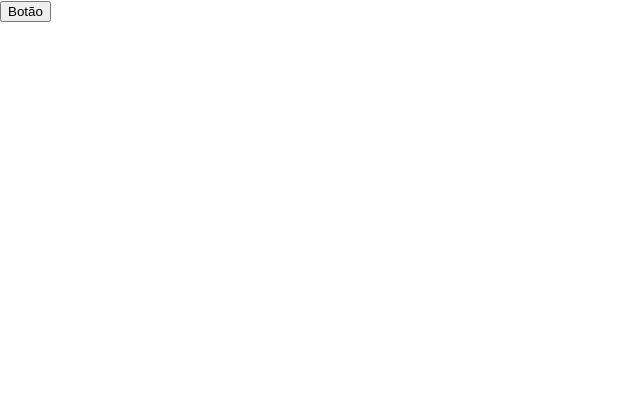
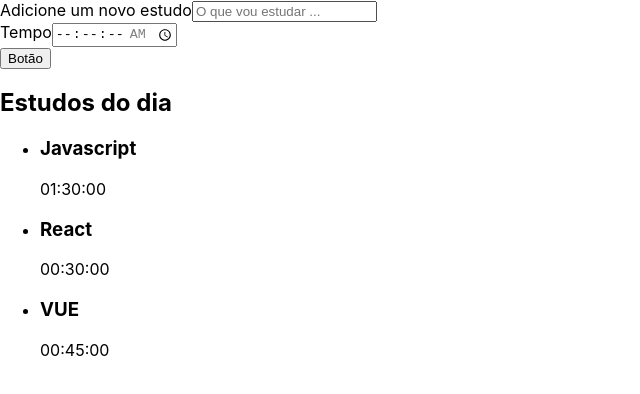
Before and after one commit to MoreiraRamires/rafa-studies, a React (Create React App) app: page / in a window 1280 px wide. Shown: the top 394 px of the page, without its empty margins (0-640 px from the left). Built offline with nearby package versions, Linux system fonts and the light colour scheme; the HTML template or start-up script is replaced by a standard one.

Commit message:
renderizamos o array

```diff
--- a/src/App.tsx
+++ b/src/App.tsx
@@ -1,11 +1,13 @@
 import React from 'react';
-import Botao from './components/Botao';
+import Formulario from './components/Formulario';
+import Lista from './components/Lista';
 
 
 function App() {
   return (
     <div className="App">
-      <Botao/>
+      <Formulario/>
+      <Lista/>
     </div>
   );
 }
--- a/src/components/Formulario/index.tsx
+++ b/src/components/Formulario/index.tsx
@@ -10,8 +10,8 @@
             <input type="text" name="tarefa" id="tarefa" placeholder="O que vou estudar ..." required/>
           </div>
           <div className="">
-            <label htmlFor="tempo"></label>
-            <input type="time" step="1" nome="tempo" id="tempo" min="00:00:00" max="01:30:00" />
+            <label htmlFor="tempo">Tempo</label>
+            <input type="time" step="1" name="tempo" id="tempo" min="00:00:00" max="01:30:00" />
           </div>
           <Botao/>
       </form>
--- /dev/null
+++ b/src/components/Lista/index.tsx
@@ -0,0 +1,34 @@
+import React from "react";
+
+function Lista(){
+  const tarefas = [
+    {
+      tarefa:'Javascript',
+      tempo:'01:30:00'
+    },
+    {
+      tarefa:'React',
+      tempo:'00:30:00'
+    },
+    {
+      tarefa:'VUE',
+      tempo:'00:45:00'
+    },
+
+  ]
+  return(
+    <aside>
+      <h2>Estudos do dia</h2>
+      <ul>
+        {tarefas.map( (item,index) => (
+          <li key={index}>
+            <h3>{item.tarefa}</h3>
+            <span>{item.tempo}</span>
+          </li>
+        ))}
+      </ul>
+    </aside>
+  )
+}
+
+export default Lista;
```
